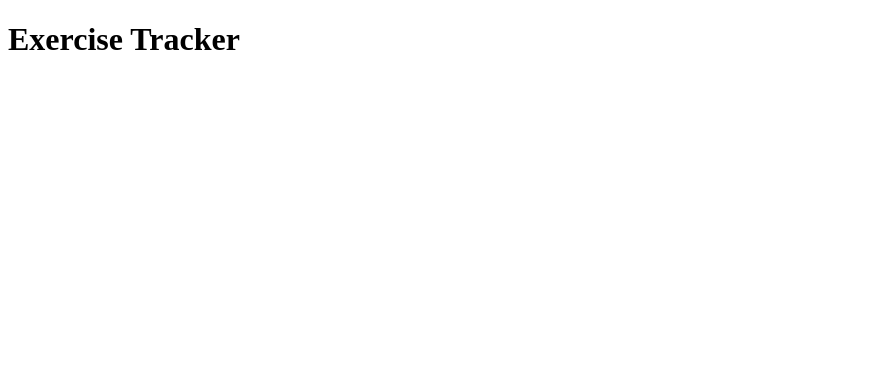
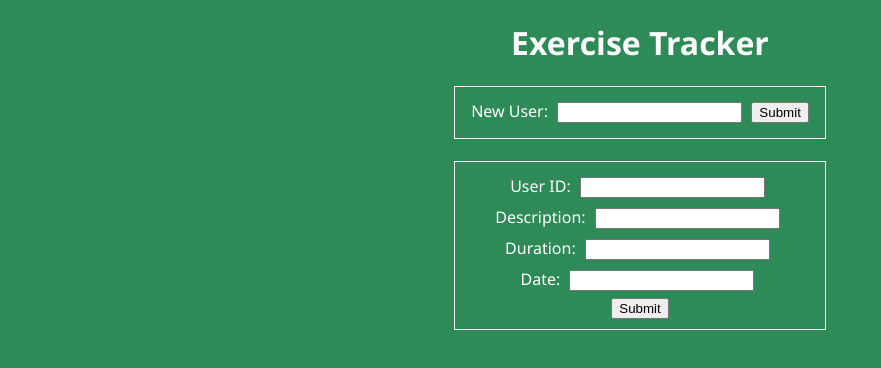
Before and after one commit to joelopresti/exercise-tracker-microservice, a website: page public/index.html in a window 1280 px wide. Shown: the whole page, without its empty margins (0-881 px from the left). Drawn offline with Linux system fonts and the light colour scheme.

Commit message:
configure controller for addUser getUsers and started logExercise, TODO: figure out how to add data to log sub doc

```diff
--- a/public/index.html
+++ b/public/index.html
@@ -9,7 +9,22 @@
 </head>
 <body>
   <h1>Exercise Tracker</h1>
-  <form action="addUser" method="post"></form>
-  <form action="logExercise" method="post"></form>
+  <form action="/api/exercise/new-user" method="post">
+    <label for="username">New User: </label>
+    <input type="text" name="username" id="username">
+    <button type="submit" value="Submit">Submit</button>
+  </form>
+  <br/>
+  <form action="/api/exercise/add" method="post">
+    <label for="id">User ID:</label>
+    <input type="text" name="id" id="id"><br/>
+    <label for="description">Description:</label>
+    <input type="text" name="description" id="description"><br/>
+    <label for="duration">Duration:</label>
+    <input type="text" name="duration" id="duration"><br/>
+    <label for="date">Date:</label>
+    <input type="text" name="date" id="date"><br/>
+    <button type="submit" value="Submit">Submit</button>
+  </form>
 </body>
 </html>
--- a/public/style.css
+++ b/public/style.css
@@ -0,0 +1,17 @@
+body {
+  background-color: seagreen;
+  color: white;
+  text-align: center;
+  font-family: 'Segoe UI', Tahoma, Geneva, Verdana, sans-serif;
+}
+
+form {
+  border: 1px solid white;
+  width: 350px;
+  padding: 10px;
+  margin: auto;
+}
+
+form > input {
+  margin: 5px;
+}
```
Also changed, not shown: controller.js (+13 -2 lines), model.js (+21 -5 lines), server.js (+5 -12 lines).
